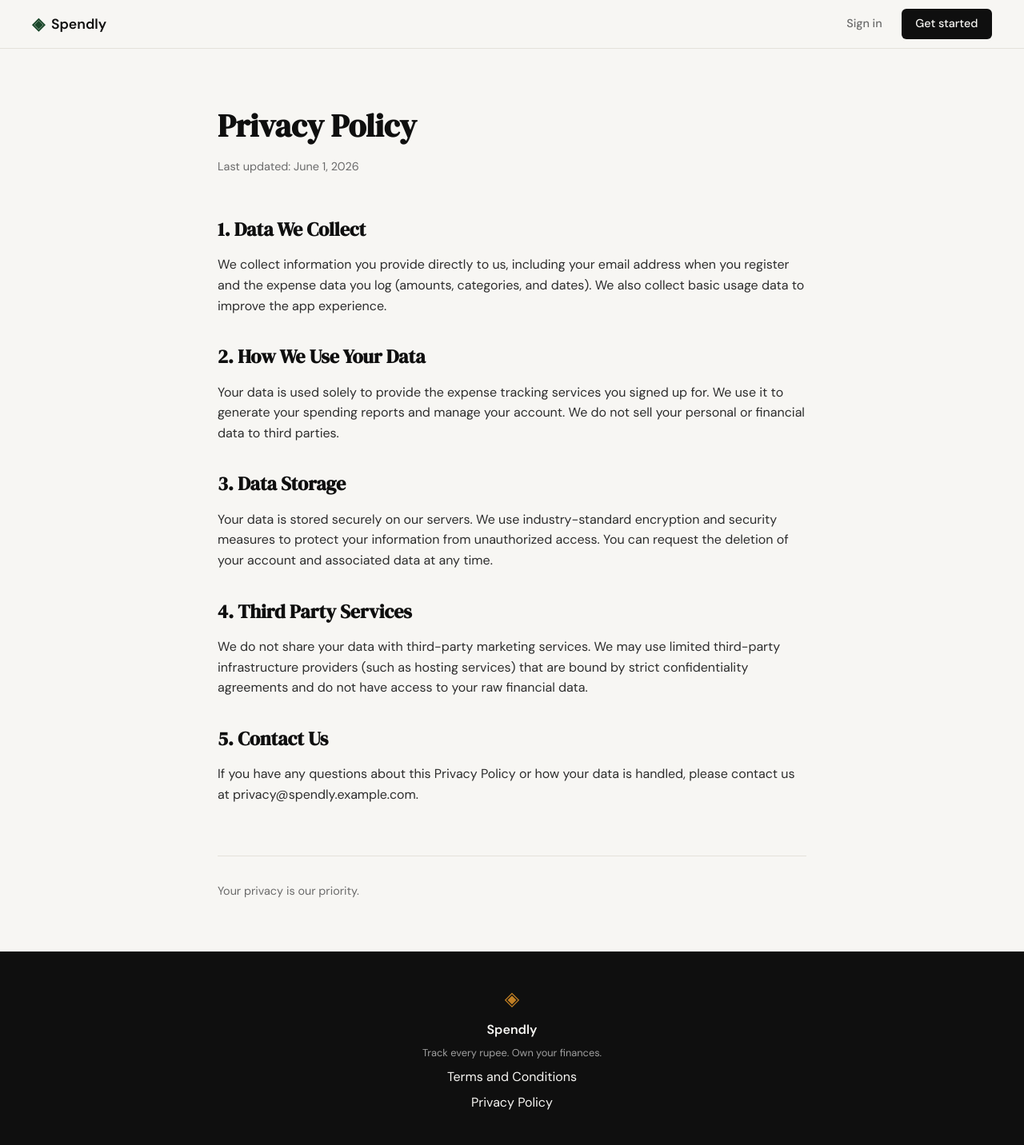
After one commit to pratiksanjaytigeranalytics/spendly_claude_learning, a Flask app: page /privacy in a window 1280 px wide. The commit adds this page. Shown: the whole page at 80% size. Run offline with Flask 3, Linux system fonts and the light colour scheme.

Commit message:
landing: add privacy policy page and route

```diff
--- a/app.py
+++ b/app.py
@@ -20,6 +20,16 @@ def register():
 @app.route("/login")
 def login():
     return render_template("login.html")
+
+
+@app.route("/terms")
+def terms():
+    return render_template("terms.html")
+
+
+@app.route("/privacy")
+def privacy():
+    return render_template("privacy.html")
 
 
 # ------------------------------------------------------------------ #
--- a/static/css/style.css
+++ b/static/css/style.css
@@ -508,6 +508,53 @@ a { color: inherit; text-decoration: none; }
 }
 
 /* ------------------------------------------------------------------ */
+/* Info Pages (Terms, Privacy, etc.)                                      */
+/* ------------------------------------------------------------------ */
+
+.info-container {
+    max-width: 800px;
+    margin: 0 auto;
+    padding: 4rem 2rem;
+}
+
+.info-title {
+    font-family: var(--font-display);
+    font-size: 2.5rem;
+    color: var(--ink);
+    margin-bottom: 0.5rem;
+}
+
+.info-date {
+    color: var(--ink-muted);
+    font-size: 0.9rem;
+    margin-bottom: 3rem;
+}
+
+.info-section {
+    margin-bottom: 2rem;
+}
+
+.info-section h2 {
+    font-family: var(--font-display);
+    font-size: 1.5rem;
+    color: var(--ink);
+    margin-bottom: 0.75rem;
+}
+
+.info-section p {
+    color: var(--ink-soft);
+    font-size: 1rem;
+}
+
+.info-footer {
+    margin-top: 4rem;
+    padding-top: 2rem;
+    border-top: 1px solid var(--border);
+    color: var(--ink-muted);
+    font-size: 0.9rem;
+}
+
+/* ------------------------------------------------------------------ */
 /* Responsive                                                          */
 /* ------------------------------------------------------------------ */
 
--- a/templates/base.html
+++ b/templates/base.html
@@ -34,8 +34,8 @@
             <span class="brand-icon">◈</span>
             <span class="footer-name">Spendly</span>
             <p class="footer-copy">Track every rupee. Own your finances.</p>
-            <a href="#">Terms and Conditions</a>
-            <a href="#">Privacy Policy</a>
+            <a href="{{ url_for('terms') }}">Terms and Conditions</a>
+            <a href="{{ url_for('privacy') }}">Privacy Policy</a>
         </div>
     </footer>
 
--- /dev/null
+++ b/templates/privacy.html
@@ -0,0 +1,39 @@
+{% extends "base.html" %}
+
+{% block title %}Privacy Policy — Spendly{% endblock %}
+
+{% block content %}
+<div class="info-container">
+    <h1 class="info-title">Privacy Policy</h1>
+    <p class="info-date">Last updated: June 1, 2026</p>
+
+    <div class="info-section">
+        <h2>1. Data We Collect</h2>
+        <p>We collect information you provide directly to us, including your email address when you register and the expense data you log (amounts, categories, and dates). We also collect basic usage data to improve the app experience.</p>
+    </div>
+
+    <div class="info-section">
+        <h2>2. How We Use Your Data</h2>
+        <p>Your data is used solely to provide the expense tracking services you signed up for. We use it to generate your spending reports and manage your account. We do not sell your personal or financial data to third parties.</p>
+    </div>
+
+    <div class="info-section">
+        <h2>3. Data Storage</h2>
+        <p>Your data is stored securely on our servers. We use industry-standard encryption and security measures to protect your information from unauthorized access. You can request the deletion of your account and associated data at any time.</p>
+    </div>
+
+    <div class="info-section">
+        <h2>4. Third Party Services</h2>
+        <p>We do not share your data with third-party marketing services. We may use limited third-party infrastructure providers (such as hosting services) that are bound by strict confidentiality agreements and do not have access to your raw financial data.</p>
+    </div>
+
+    <div class="info-section">
+        <h2>5. Contact Us</h2>
+        <p>If you have any questions about this Privacy Policy or how your data is handled, please contact us at privacy@spendly.example.com.</p>
+    </div>
+
+    <div class="info-footer">
+        <p>Your privacy is our priority.</p>
+    </div>
+</div>
+{% endblock %}
```
Also changed, not shown: templates/terms.html (added, +39 -0 lines).
